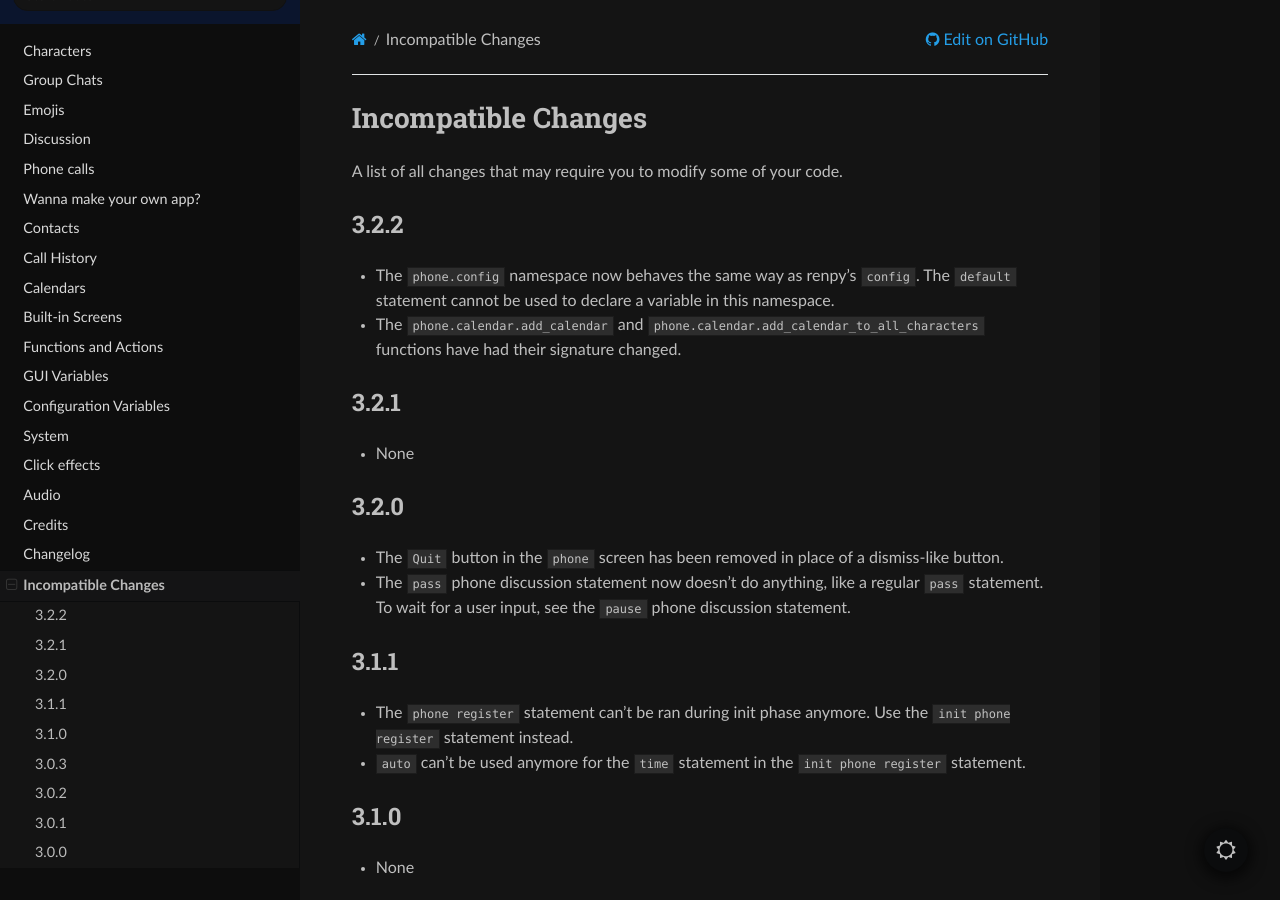
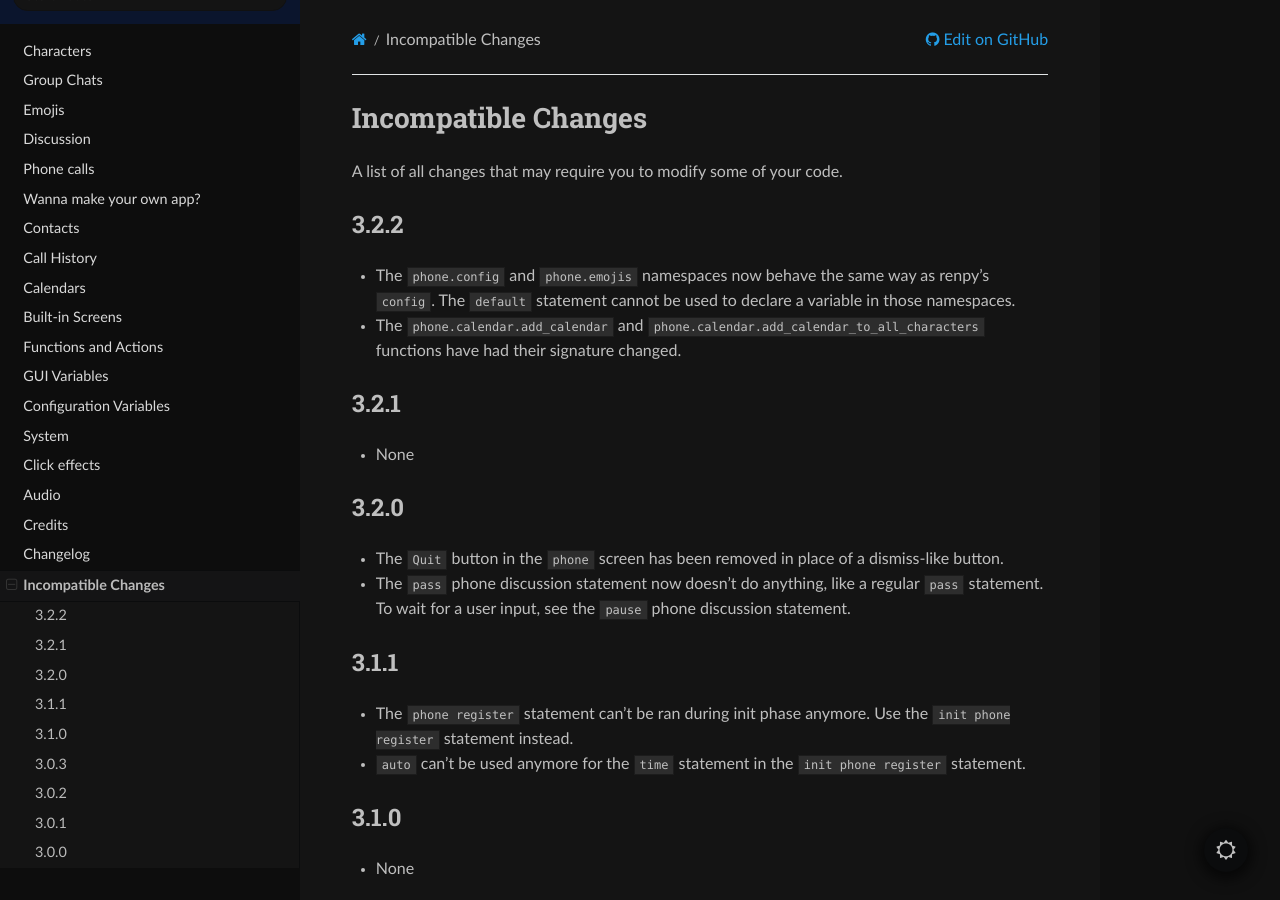
Before and after one commit to Elckarow/Better-EMR-Phone, a Sphinx documentation site: the page built from docs/incompatible.rst, in a window 1280 px wide and 900 px high. Built offline with Sphinx 7.4.7 and the Read the Docs theme 2.0.0, drawn with Linux system fonts in a browser that asks for light colours.

Commit message:
block rollback

```diff
--- a/docs/incompatible.rst
+++ b/docs/incompatible.rst
@@ -6,7 +6,7 @@ A list of all changes that may require you to modify some of your code.
 3.2.2
 -----
 
-* The ``phone.config`` namespace now behaves the same way as renpy's ``config``. The ``default`` statement cannot be used to declare a variable in this namespace.
+* The ``phone.config`` and ``phone.emojis`` namespaces now behave the same way as renpy's ``config``. The ``default`` statement cannot be used to declare a variable in those namespaces.
 * The ``phone.calendar.add_calendar`` and ``phone.calendar.add_calendar_to_all_characters`` functions have had their signature changed.
 
 3.2.1
```
Also changed, not shown: 1 other file.
